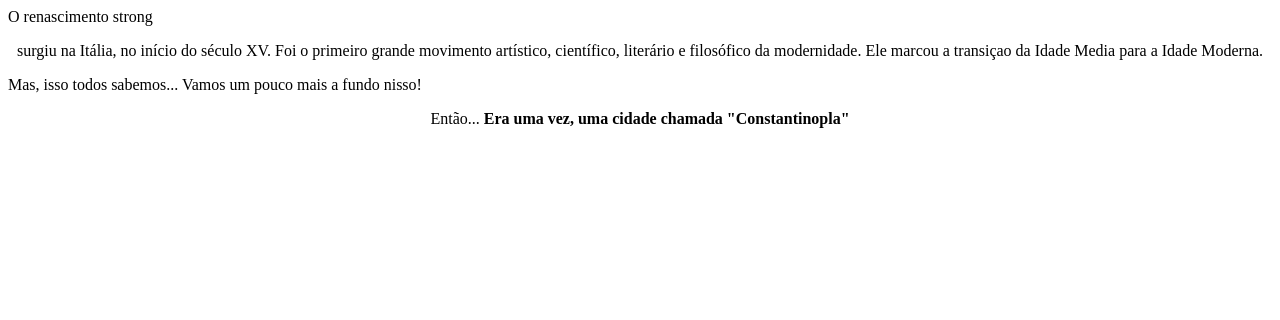
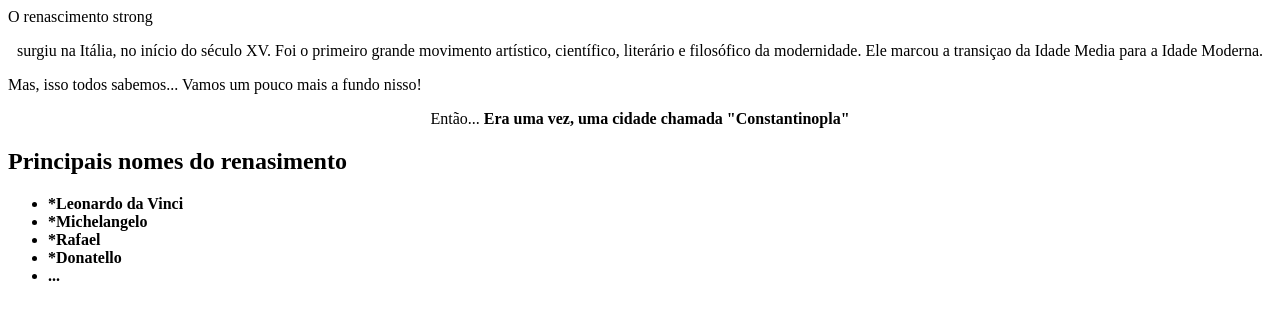
Before and after one commit to curupira19/SITE, a plain HTML site: page index.html in a window 1280 px wide. Drawn offline with Linux system fonts and the light colour scheme.

Commit message:
Update index.html

```diff
--- a/index.html
+++ b/index.html
@@ -16,6 +16,18 @@ strong
       Mas, isso todos sabemos... Vamos um pouco mais a fundo nisso!
 
       <p style="text-align: center"<em>Então... <strong>Era uma vez, uma cidade chamada "Constantinopla"<strong></em></p>
+
+        <h2>Principais nomes do renasimento</h2>
+
+         <ul>
+            <li>*Leonardo da Vinci</li>
+            <li>*Michelangelo</li>
+            <li>*Rafael</li>
+            <li>*Donatello</li>
+            <li>...</li>
+         </ul>
    </body>
 
+
+
 </html>
```
